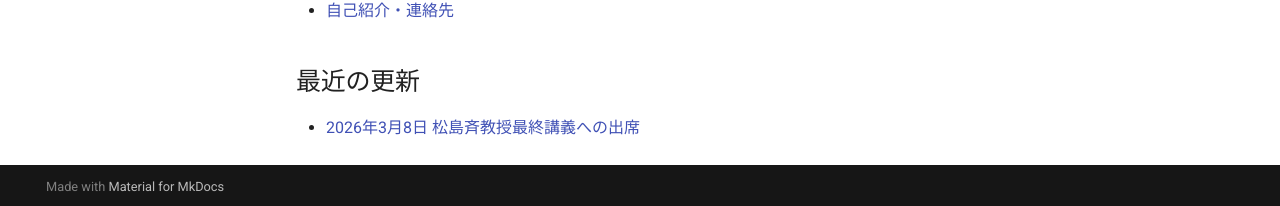
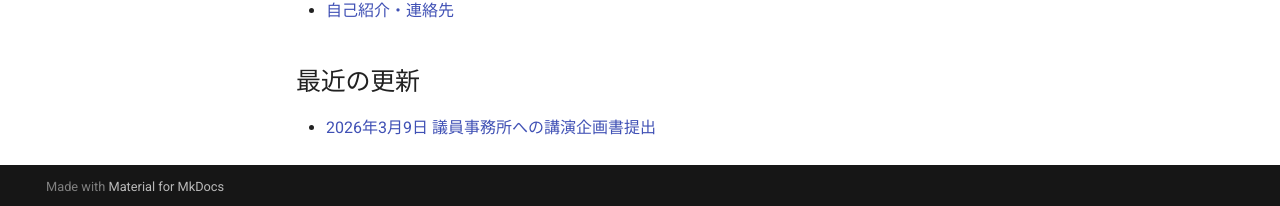
Before and after one commit to yu-ki-nakayama/policy-notes, an MkDocs documentation site: the page built from docs/index.md, in a window 1280 px wide. Shown: the part 707-913 px from the top of the page. Built offline with MkDocs 1.6.1 and Material for MkDocs 9.7.7, drawn with Linux system fonts in a browser that asks for light colours.

Commit message:
Update index.md

```diff
--- a/docs/index.md
+++ b/docs/index.md
@@ -16,4 +16,4 @@
 - [自己紹介・連絡先](about.md)
 
 ## 最近の更新
-- [2026年3月8日 松島斉教授最終講義への出席](activity_20260308.md)
+- [2026年3月9日 議員事務所への講演企画書提出](activity_20260309.md)
```
